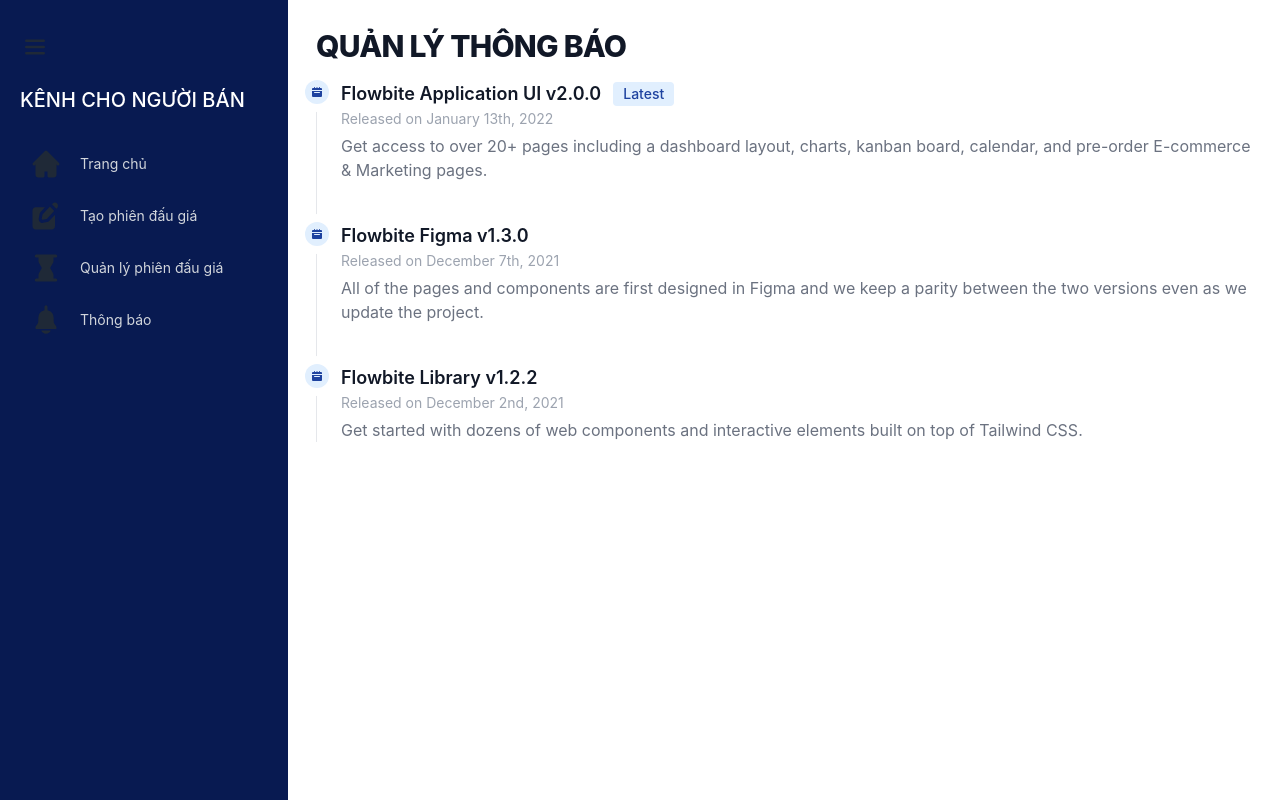
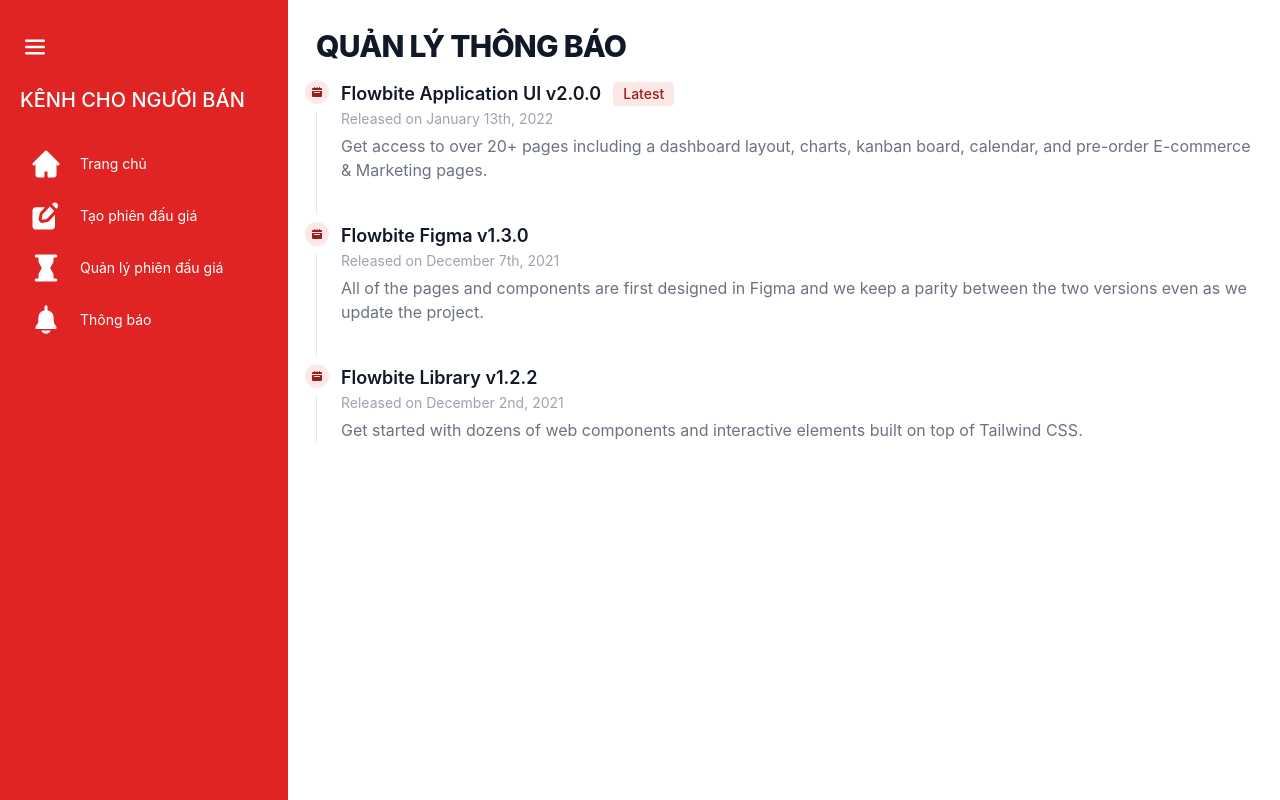
Before and after one commit to juStD-34/auction_app, a React (Create React App) app in the folder front_end/: page /status in a window 1280 px wide. Built offline with nearby package versions, Linux system fonts and the light colour scheme; the HTML template or start-up script is replaced by a standard one.

Commit message:
update red ui

```diff
--- a/front_end/src/seller/components/sidebar/Sidebar.jsx
+++ b/front_end/src/seller/components/sidebar/Sidebar.jsx
@@ -3,8 +3,8 @@
 export default function Sidebar() {
     const [open, setOpen] = useState(true);
     return (
-        <div className={` ${open ? "w-72" : "w-20 "} bg-dark-purple h-screen p-5 pt-8 relative duration-300`}>
-            <svg className={`w-[30px] h-[30px] text-gray-800 light:text-white  ${!open && "rotate-180"}`} aria-hidden="true" xmlns="http://www.w3.org/2000/svg" width="24" height="24" fill="none" viewBox="0 0 24 24"
+        <div className={` ${open ? "w-72" : "w-20 "} bg-red-600 h-screen p-5 pt-8 relative duration-300`}>
+            <svg className={`w-[30px] h-[30px] text-white light:text-white  ${!open && "rotate-180"}`} aria-hidden="true" xmlns="http://www.w3.org/2000/svg" width="24" height="24" fill="none" viewBox="0 0 24 24"
                 onClick={() => setOpen(!open)}
             >
                 <path stroke="currentColor" strokeLinecap="round" strokeWidth="2" d="M5 7h14M5 12h14M5 17h14" />
@@ -19,8 +19,8 @@
                 </h1>
             </div>
             <ul className="pt-6">
-                <a className='flex  rounded-md p-2 cursor-pointer hover:bg-light-white text-gray-300 text-sm items-center gap-x-4' href="/home">
-                    <svg className="w-[36px] h-[36px] text-gray-800 dark:text-white" aria-hidden="true" xmlns="http://www.w3.org/2000/svg" width="24" height="24" fill="currentColor" viewBox="0 0 24 24">
+                <a className='flex  rounded-md p-2 cursor-pointer hover:bg-light-white text-white text-sm items-center gap-x-4' href="/home">
+                    <svg className="w-[36px] h-[36px] text-white light:text-white" aria-hidden="true" xmlns="http://www.w3.org/2000/svg" width="24" height="24" fill="currentColor" viewBox="0 0 24 24">
                         <path fill-rule="evenodd" d="M11.293 3.293a1 1 0 0 1 1.414 0l6 6 2 2a1 1 0 0 1-1.414 1.414L19 12.414V19a2 2 0 0 1-2 2h-3a1 1 0 0 1-1-1v-3h-2v3a1 1 0 0 1-1 1H7a2 2 0 0 1-2-2v-6.586l-.293.293a1 1 0 0 1-1.414-1.414l2-2 6-6Z" clip-rule="evenodd" />
                     </svg>
                     <span className={`${!open && "hidden"} origin-left duration-200`}>
@@ -28,8 +28,8 @@
                     </span>
                 </a>
 
-                <a className='flex  rounded-md p-2 cursor-pointer hover:bg-light-white text-gray-300 text-sm items-center gap-x-4'href="/seller">
-                    <svg className="w-[36px] h-[36px] text-gray-800 dark:text-white" aria-hidden="true" xmlns="http://www.w3.org/2000/svg" width="24" height="24" fill="currentColor" viewBox="0 0 24 24">
+                <a className='flex  rounded-md p-2 cursor-pointer hover:bg-light-white text-white text-sm items-center gap-x-4'href="/seller">
+                    <svg className="w-[36px] h-[36px] text-white light:text-white" aria-hidden="true" xmlns="http://www.w3.org/2000/svg" width="24" height="24" fill="currentColor" viewBox="0 0 24 24">
                         <path fill-rule="evenodd" d="M11.32 6.176H5c-1.105 0-2 .949-2 2.118v10.588C3 20.052 3.895 21 5 21h11c1.105 0 2-.948 2-2.118v-7.75l-3.914 4.144A2.46 2.46 0 0 1 12.81 16l-2.681.568c-1.75.37-3.292-1.263-2.942-3.115l.536-2.839c.097-.512.335-.983.684-1.352l2.914-3.086Z" clip-rule="evenodd" />
                         <path fill-rule="evenodd" d="M19.846 4.318a2.148 2.148 0 0 0-.437-.692 2.014 2.014 0 0 0-.654-.463 1.92 1.92 0 0 0-1.544 0 2.014 2.014 0 0 0-.654.463l-.546.578 2.852 3.02.546-.579a2.14 2.14 0 0 0 .437-.692 2.244 2.244 0 0 0 0-1.635ZM17.45 8.721 14.597 5.7 9.82 10.76a.54.54 0 0 0-.137.27l-.536 2.84c-.07.37.239.696.588.622l2.682-.567a.492.492 0 0 0 .255-.145l4.778-5.06Z" clip-rule="evenodd" />
                     </svg>
@@ -39,8 +39,8 @@
                         Tạo phiên đấu giá
                     </span>
                 </a>
-                <a className='flex  rounded-md p-2 cursor-pointer hover:bg-light-white text-gray-300 text-sm items-center gap-x-4'href="/manager">
-                    <svg class="w-[36px] h-[36px] text-gray-800 dark:text-white" aria-hidden="true" xmlns="http://www.w3.org/2000/svg" width="24" height="24" fill="currentColor" viewBox="0 0 24 24">
+                <a className='flex  rounded-md p-2 cursor-pointer hover:bg-light-white text-white text-sm items-center gap-x-4'href="/manager">
+                    <svg class="w-[36px] h-[36px] text-white light:text-white" aria-hidden="true" xmlns="http://www.w3.org/2000/svg" width="24" height="24" fill="currentColor" viewBox="0 0 24 24">
                         <path fill-rule="evenodd" d="M5.5 3a1 1 0 0 0 0 2H7v2.333a3 3 0 0 0 .556 1.74l1.57 2.814A1.1 1.1 0 0 0 9.2 12a.998.998 0 0 0-.073.113l-1.57 2.814A3 3 0 0 0 7 16.667V19H5.5a1 1 0 1 0 0 2h13a1 1 0 1 0 0-2H17v-2.333a3 3 0 0 0-.56-1.745l-1.616-2.82a1 1 0 0 0-.067-.102 1 1 0 0 0 .067-.103l1.616-2.819A3 3 0 0 0 17 7.333V5h1.5a1 1 0 1 0 0-2h-13Z" clip-rule="evenodd" />
                     </svg>
 
@@ -48,8 +48,8 @@
                         Quản lý phiên đấu giá
                     </span>
                 </a>
-                <a className='flex  rounded-md p-2 cursor-pointer hover:bg-light-white text-gray-300 text-sm items-center gap-x-4'href="/status">
-                    <svg class="w-[36px] h-[36px] text-gray-800 dark:text-white" aria-hidden="true" xmlns="http://www.w3.org/2000/svg" width="24" height="24" fill="currentColor" viewBox="0 0 24 24">
+                <a className='flex  rounded-md p-2 cursor-pointer hover:bg-light-white text-white text-sm items-center gap-x-4'href="/status">
+                    <svg class="w-[36px] h-[36px] text-white light:text-white" aria-hidden="true" xmlns="http://www.w3.org/2000/svg" width="24" height="24" fill="currentColor" viewBox="0 0 24 24">
                         <path d="M17.133 12.632v-1.8a5.406 5.406 0 0 0-4.154-5.262.955.955 0 0 0 .021-.106V3.1a1 1 0 0 0-2 0v2.364a.955.955 0 0 0 .021.106 5.406 5.406 0 0 0-4.154 5.262v1.8C6.867 15.018 5 15.614 5 16.807 5 17.4 5 18 5.538 18h12.924C19 18 19 17.4 19 16.807c0-1.193-1.867-1.789-1.867-4.175ZM8.823 19a3.453 3.453 0 0 0 6.354 0H8.823Z" />
                     </svg>
 
--- a/front_end/src/seller/pages/manger/Maneger.jsx
+++ b/front_end/src/seller/pages/manger/Maneger.jsx
@@ -63,7 +63,7 @@
                                             </td>
                                             <td class="px-4 py-2 font-medium text-gray-900 whitespace-nowrap light:text-white border-x light:border-neutral-600">
                                                 <div class="flex items-center">
-                                                    <button type="button" class="text-blue-700 hover:text-white border border-blue-700 hover:bg-blue-800 focus:ring-4 focus:outline-none focus:ring-blue-300 font-medium rounded-lg text-sm px-5 py-2.5 text-center me-2 mb-2">Dừng đấu giá</button>
+                                                    <button type="button" class="text-red-600 hover:text-white border border-red-600 hover:bg-red-900 focus:ring-4 focus:outline-none focus:ring-blue-300 font-medium rounded-lg text-sm px-5 py-2.5 text-center me-2 mb-2">Dừng đấu giá</button>
                                                 </div>
                                             </td>
 
--- a/front_end/src/seller/pages/status/Status.jsx
+++ b/front_end/src/seller/pages/status/Status.jsx
@@ -12,19 +12,19 @@
 
         <ol class="relative border-s border-gray-200 ">
           <li class="mb-10 ms-6">
-            <span class="absolute flex items-center justify-center w-6 h-6 bg-blue-100 rounded-full -start-3 ring-8 ring-white">
-              <svg class="w-2.5 h-2.5 text-blue-800 " aria-hidden="true" xmlns="http://www.w3.org/2000/svg" fill="currentColor" viewBox="0 0 20 20">
+            <span class="absolute flex items-center justify-center w-6 h-6 bg-red-100 rounded-full -start-3 ring-8 ring-white">
+              <svg class="w-2.5 h-2.5 text-red-800 " aria-hidden="true" xmlns="http://www.w3.org/2000/svg" fill="currentColor" viewBox="0 0 20 20">
                 <path d="M20 4a2 2 0 0 0-2-2h-2V1a1 1 0 0 0-2 0v1h-3V1a1 1 0 0 0-2 0v1H6V1a1 1 0 0 0-2 0v1H2a2 2 0 0 0-2 2v2h20V4ZM0 18a2 2 0 0 0 2 2h16a2 2 0 0 0 2-2V8H0v10Zm5-8h10a1 1 0 0 1 0 2H5a1 1 0 0 1 0-2Z" />
               </svg>
             </span>
-            <h3 class="flex items-center mb-1 text-lg font-semibold text-gray-900 ">Flowbite Application UI v2.0.0 <span class="bg-blue-100 text-blue-800 text-sm font-medium me-2 px-2.5 py-0.5 rounded ms-3">Latest</span></h3>
+            <h3 class="flex items-center mb-1 text-lg font-semibold text-gray-900 ">Flowbite Application UI v2.0.0 <span class="bg-red-100 text-red-800 text-sm font-medium me-2 px-2.5 py-0.5 rounded ms-3">Latest</span></h3>
             <time class="block mb-2 text-sm font-normal leading-none text-gray-400 ">Released on January 13th, 2022</time>
             <p class="mb-4 text-base font-normal text-gray-500 ">Get access to over 20+ pages including a dashboard layout, charts, kanban board, calendar, and pre-order E-commerce & Marketing pages.</p>
 
           </li>
           <li class="mb-10 ms-6">
-            <span class="absolute flex items-center justify-center w-6 h-6 bg-blue-100 rounded-full -start-3 ring-8 ring-white ">
-              <svg class="w-2.5 h-2.5 text-blue-800 " aria-hidden="true" xmlns="http://www.w3.org/2000/svg" fill="currentColor" viewBox="0 0 20 20">
+            <span class="absolute flex items-center justify-center w-6 h-6 bg-red-100 rounded-full -start-3 ring-8 ring-white ">
+              <svg class="w-2.5 h-2.5 text-red-800 " aria-hidden="true" xmlns="http://www.w3.org/2000/svg" fill="currentColor" viewBox="0 0 20 20">
                 <path d="M20 4a2 2 0 0 0-2-2h-2V1a1 1 0 0 0-2 0v1h-3V1a1 1 0 0 0-2 0v1H6V1a1 1 0 0 0-2 0v1H2a2 2 0 0 0-2 2v2h20V4ZM0 18a2 2 0 0 0 2 2h16a2 2 0 0 0 2-2V8H0v10Zm5-8h10a1 1 0 0 1 0 2H5a1 1 0 0 1 0-2Z" />
               </svg>
             </span>
@@ -33,8 +33,8 @@
             <p class="text-base font-normal text-gray-500 ">All of the pages and components are first designed in Figma and we keep a parity between the two versions even as we update the project.</p>
           </li>
           <li class="ms-6">
-            <span class="absolute flex items-center justify-center w-6 h-6 bg-blue-100 rounded-full -start-3 ring-8 ring-white ">
-              <svg class="w-2.5 h-2.5 text-blue-800 " aria-hidden="true" xmlns="http://www.w3.org/2000/svg" fill="currentColor" viewBox="0 0 20 20">
+            <span class="absolute flex items-center justify-center w-6 h-6 bg-red-100 rounded-full -start-3 ring-8 ring-white ">
+              <svg class="w-2.5 h-2.5 text-red-800 " aria-hidden="true" xmlns="http://www.w3.org/2000/svg" fill="currentColor" viewBox="0 0 20 20">
                 <path d="M20 4a2 2 0 0 0-2-2h-2V1a1 1 0 0 0-2 0v1h-3V1a1 1 0 0 0-2 0v1H6V1a1 1 0 0 0-2 0v1H2a2 2 0 0 0-2 2v2h20V4ZM0 18a2 2 0 0 0 2 2h16a2 2 0 0 0 2-2V8H0v10Zm5-8h10a1 1 0 0 1 0 2H5a1 1 0 0 1 0-2Z" />
               </svg>
             </span>
```
Also changed, not shown: front_end/src/seller/pages/sell_page/SellPage.jsx (+4 -4 lines).
